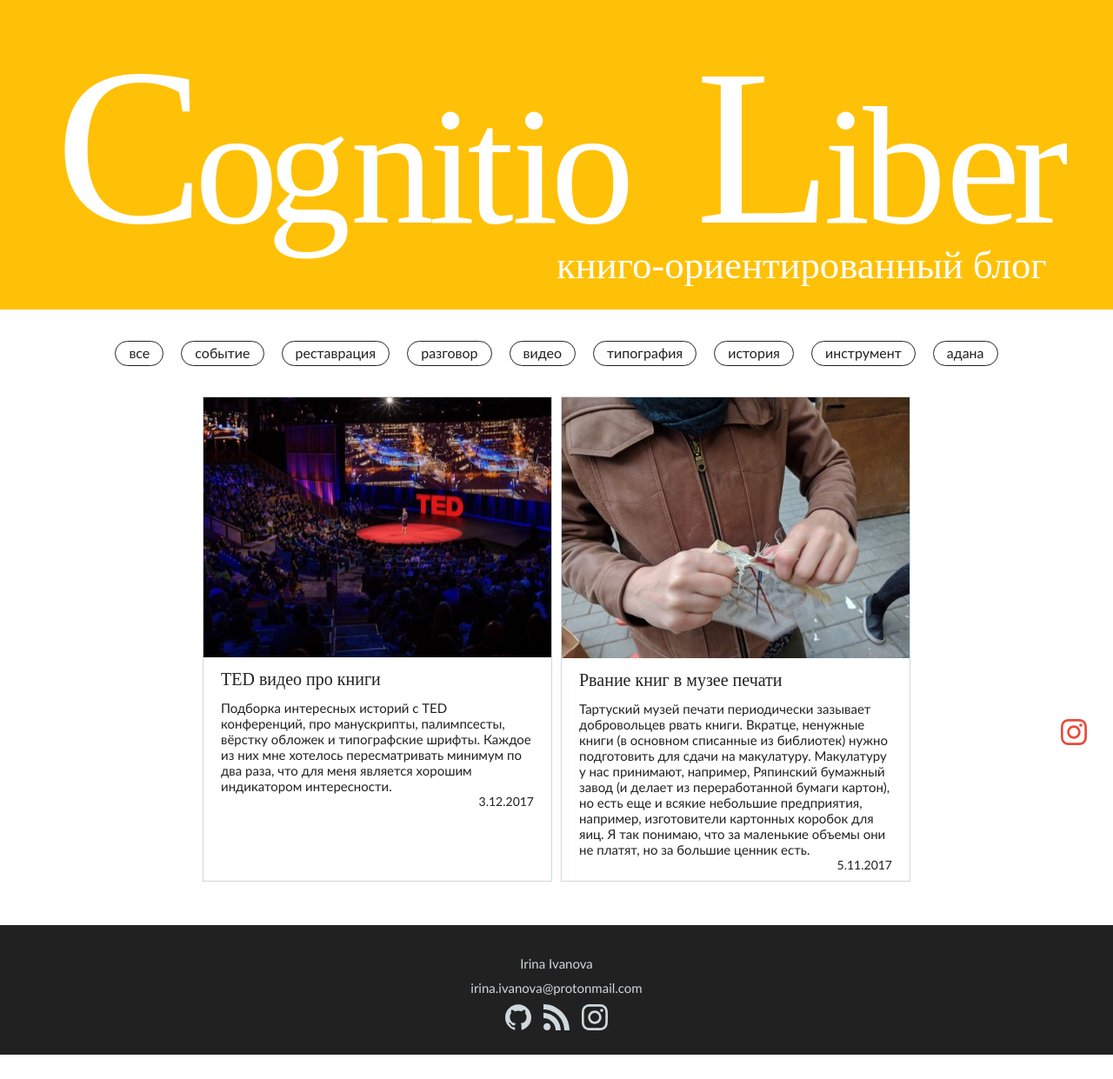
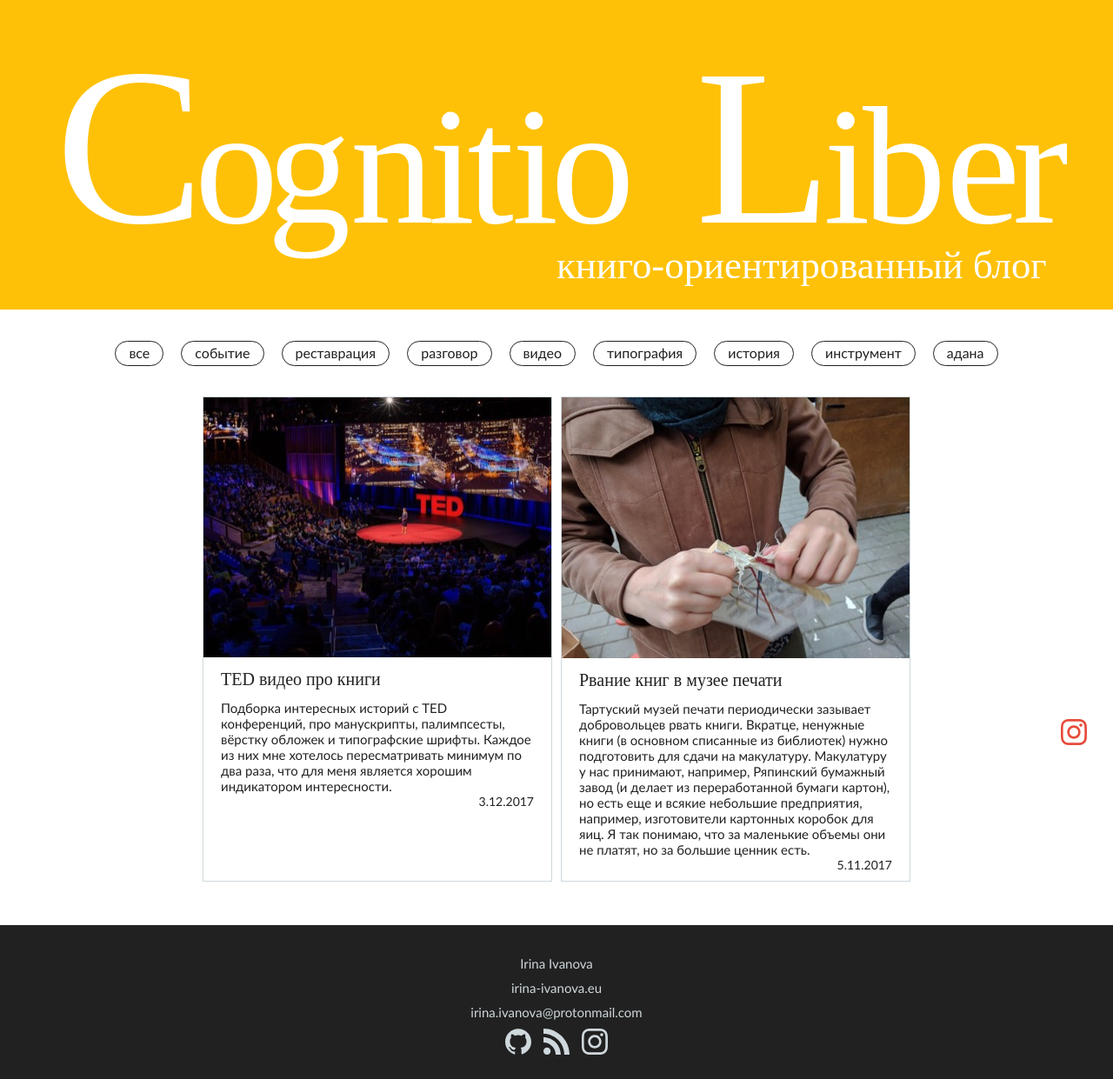
Before and after one commit to iriiiina/blog-about-books, a Jekyll site: the page built from category/video.html, in a window 1280 px wide. Shown: the whole page at 87% size. Built offline with Jekyll 4.4.1, drawn with Linux system fonts in a browser that asks for light colours; some web fonts are replaced; before the commit the page ends 1213 px from its top, so only the background shows below that.

Commit message:
Add link to my new profile page

```diff
--- a/_includes/footer.html
+++ b/_includes/footer.html
@@ -1,5 +1,6 @@
 <footer id="footer">
   <p class="footer-p"><a class="footer-a" href="https://irina-ivanova.gitlab.io" title="Сайт Ирины Ивановой">Irina Ivanova</a></p>
+  <p class="footer-p"><a class="footer-a" href="https://irina-ivanova.eu" title="Сайт Ирины Ивановой">irina-ivanova.eu</a></p>
   <p class="footer-p"><a class="footer-a" href="mailto:irina.ivanova@protonmail.com" title="Почтовый адрес Ирины Ивановой">irina.ivanova@protonmail.com</a></p>
   <p class="footer-p">
     <a class="footer-a" href="https://github.com/iriiiina/blog-about-books" title="Репозиторий на GitHub">
```
